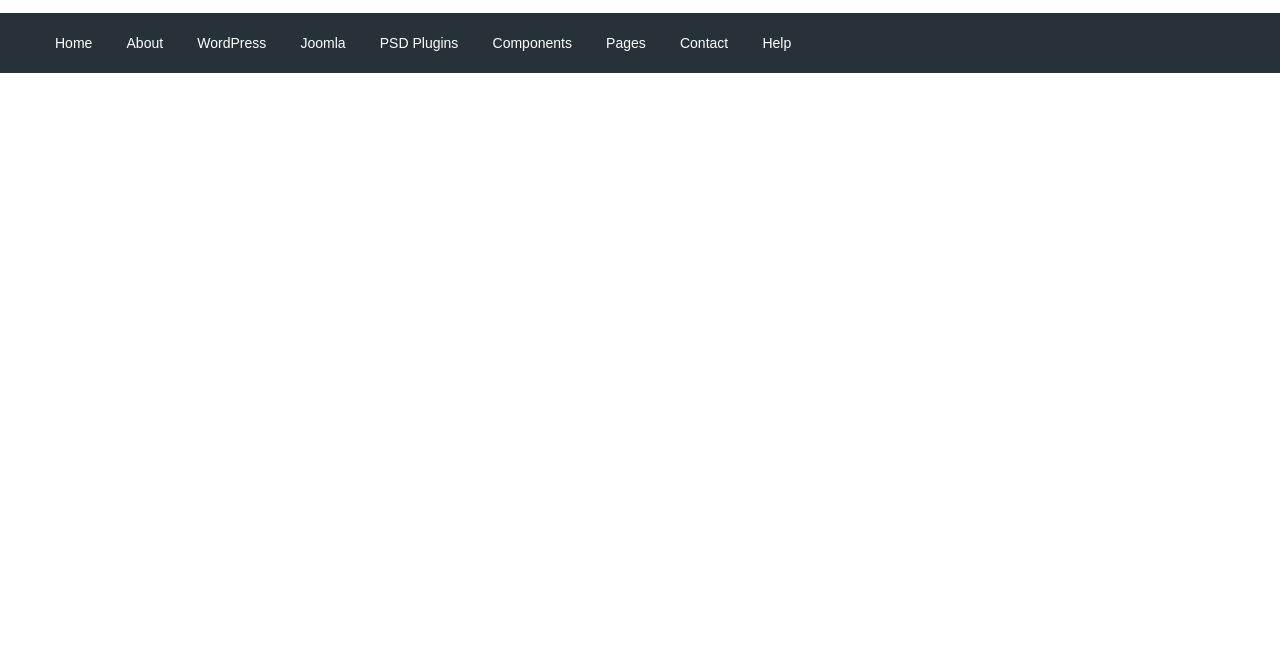
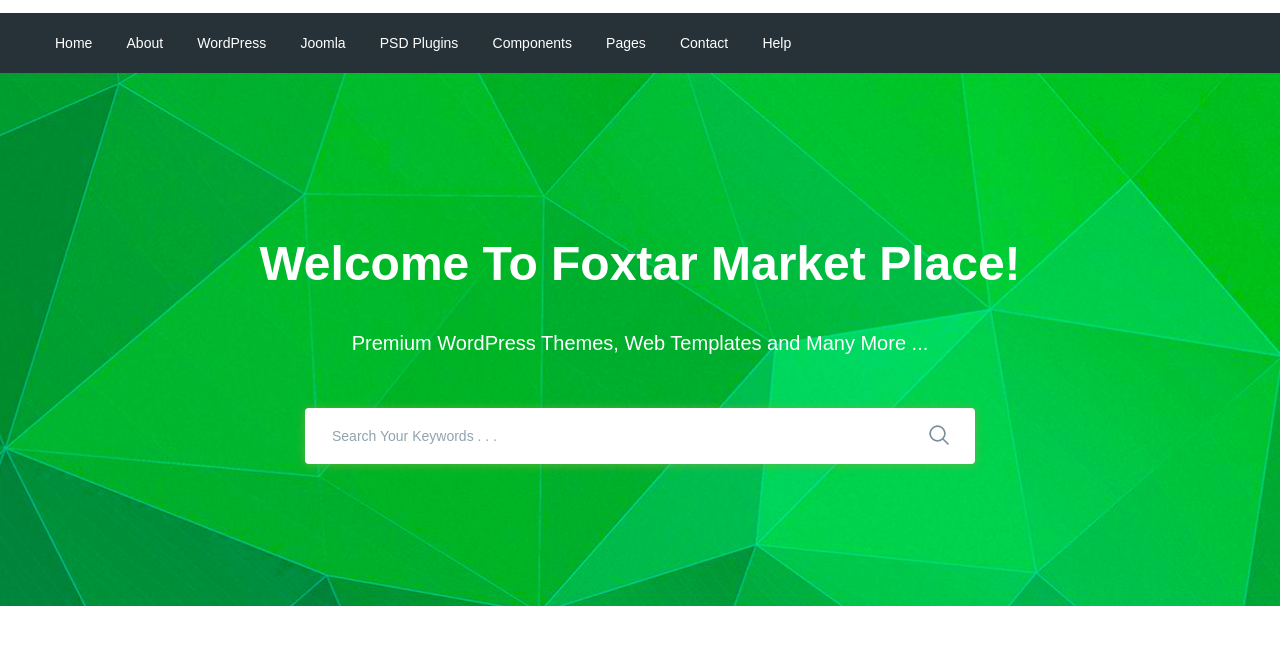
Before and after one commit to xopek55/moderno, a website: page app/index.html in a window 1280 px wide. Shown: the part 77-722 px from the top of the page. Drawn offline with nearby package versions, Linux system fonts and the light colour scheme; files that its build step writes are made by us from their sources.

Commit message:
added search

```diff
--- a/app/index.html
+++ b/app/index.html
@@ -95,6 +95,26 @@
       </div>
 
    </header>
+   <section class="search" style="background-image: url(/images/search-bg.jpg);">
+      <div class="container">
+         <div class="search__inner">
+            <div class="search__inner-title">
+               Welcome To Foxtar Market Place!
+            </div>
+            <div class="search__inner-text">
+               Premium WordPress Themes, Web Templates and Many More ...
+            </div>
+            <div class="search__inner-form">
+               <form>
+                  <input type="text" placeholder="Search Your Keywords . . ." required>
+                  <button type="submit">
+                     <img src="images/icons/search.png" alt="">
+                  </button>
+               </form>
+            </div>
+         </div>
+      </div>
+   </section>
 
 
 
--- a/app/scss/style.scss
+++ b/app/scss/style.scss
@@ -12,7 +12,7 @@
 .header__text {
   margin-left: auto;
   margin-right: 50px;
-  span{
+  span {
     color: $red;
   }
 }
@@ -24,7 +24,6 @@
   text-align: center;
   color: #fff;
   font-size: 12px;
-
 }
 .header__btn-login {
   background-color: $green;
@@ -36,8 +35,6 @@
 
 .header__menu {
   background-color: $bg;
-
-
 }
 .menu {
   display: flex;
@@ -47,12 +44,66 @@
 .menu__list {
   li {
     display: inline-block;
-      &+li{
+    & + li {
       margin-left: 30px;
     }
   }
-   a{
+  a {
     color: #fff;
     font-size: 14px;
   }
 }
+.search {
+  background-repeat: no-repeat;
+  background-size: cover;
+  background-position: center;
+  min-height: 533px;
+}
+
+.search__inner {
+  margin-bottom: 10px;
+  padding: 155px 0 100px;
+  color: #fff;
+  text-align: center;
+  &-title {
+    margin-bottom: 28px;
+    font-size: 48px;
+    font-weight: 700;
+    line-height: 72px;
+  }
+  &-text {
+    margin-bottom: 50px;
+    font-size: 20px;
+    font-weight: 500;
+    line-height: 30px;
+  }
+  &-form {
+    max-width: 670px;
+    margin: 0 auto;
+    position: relative;
+    input {
+      display: block;
+      width: 100%;
+      box-shadow: 0px 1px 10px 0px rgba(124, 178, 64, 0.75);
+      border-radius: 4px;
+      height: 56px;
+      border: none;
+      font-size: 14px;
+      font-weight: 500;
+
+      &::placeholder {
+        color: #90a4ae;
+        font-weight: 500;
+        padding-left: 25px;
+        padding-right: 60px;
+      }
+    }
+    button {
+       position: absolute;
+       border: none;
+       background-color: transparent;
+       right: 20px;
+       top: 16px;
+    }
+  }
+}
```
Also changed, not shown: app/images/icons/search.png (added), app/images/icons/search.svg (added), app/images/search-bg.jpg (added). Lines whose indentation alone changed are shown as unchanged.
